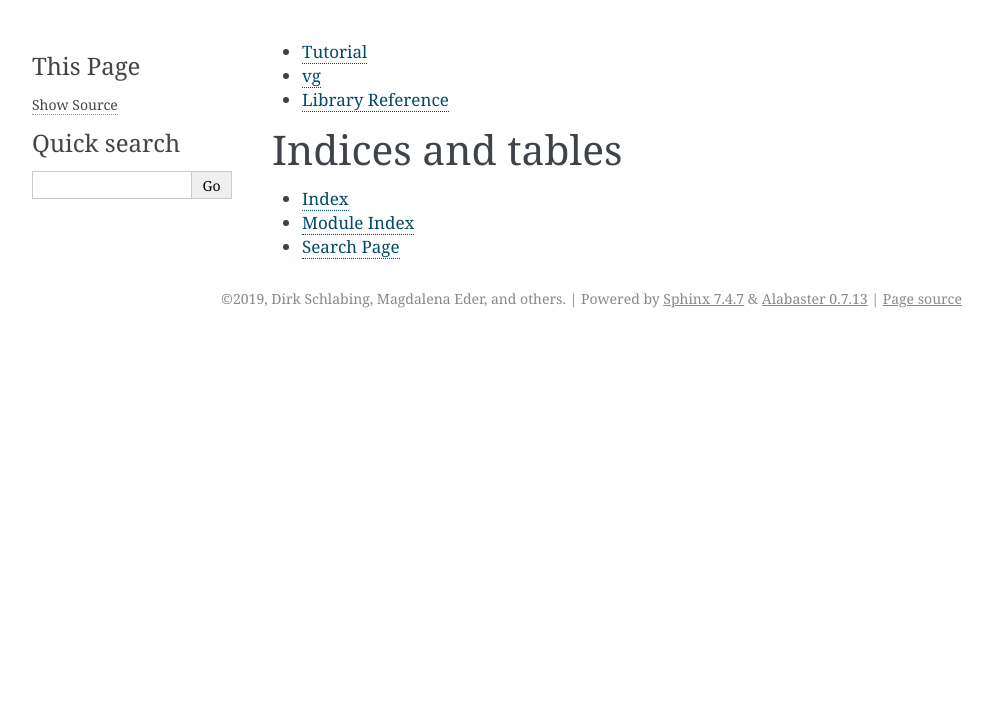
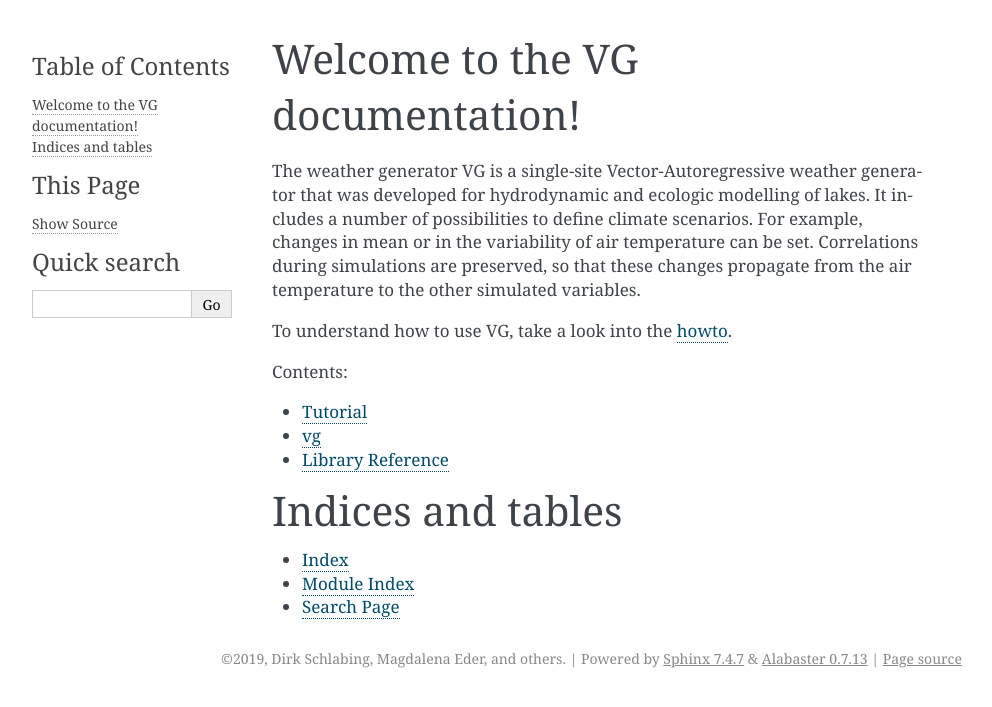
Before and after one commit to iskur/varwg-doc, a Sphinx documentation site: the page built from docs/source/index.rst, in a window 1280 px wide. Shown: the top 707 px of the page, without its empty margins (148-1140 px from the left). Built offline with Sphinx 7.4.7, drawn with Linux system fonts in a browser that asks for light colours; formulas are drawn with MathJax 3; pages that are not in the unit, such as notebooks, are missing from menus.

Commit message:
docs: Put the welcome message into the index-file rtd is showing

```diff
--- a/docs/source/index.rst
+++ b/docs/source/index.rst
@@ -3,18 +3,17 @@
    liking, but it should at least contain the root `toctree`
    directive.
 
-..
-   Welcome to the VG documentation!
-   ################################
+Welcome to the VG documentation!
+################################
 
-   The weather generator VG is a single-site Vector-Autoregressive weather generator that was developed for hydrodynamic and ecologic modelling of lakes. It includes a number of possibilities to define climate scenarios. For example, changes in mean or in the variability of air temperature can be set. Correlations during simulations are preserved, so that these changes propagate from the air temperature to the other simulated variables.
+The weather generator VG is a single-site Vector-Autoregressive weather generator that was developed for hydrodynamic and ecologic modelling of lakes. It includes a number of possibilities to define climate scenarios. For example, changes in mean or in the variability of air temperature can be set. Correlations during simulations are preserved, so that these changes propagate from the air temperature to the other simulated variables.
 
-   ..
-      VG's source code can be downloaded here: http://bitbucket.org/iskur/vg
+      ..
+         VG's source code can be downloaded here: http://bitbucket.org/iskur/vg
 
-   To understand how to use VG, take a look into the `howto <tutorial/howto.html>`_.
+To understand how to use VG, take a look into the `howto <tutorial/howto.html>`_.
 
-   Contents:
+Contents:
 
 .. toctree::
    :maxdepth: 1
```
